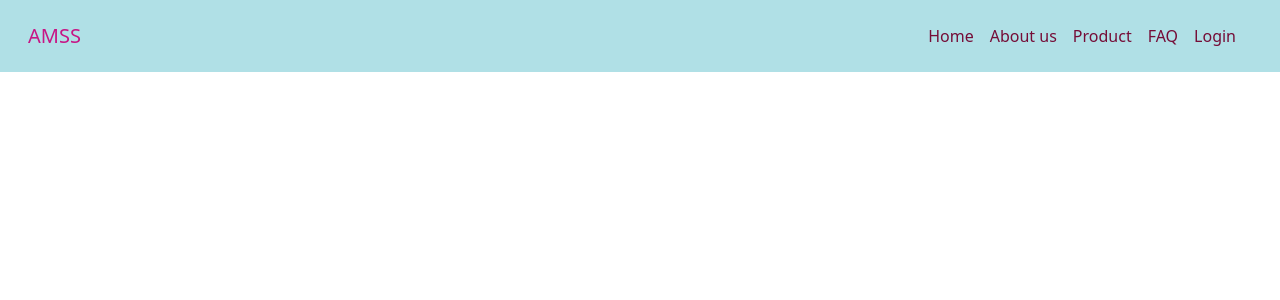
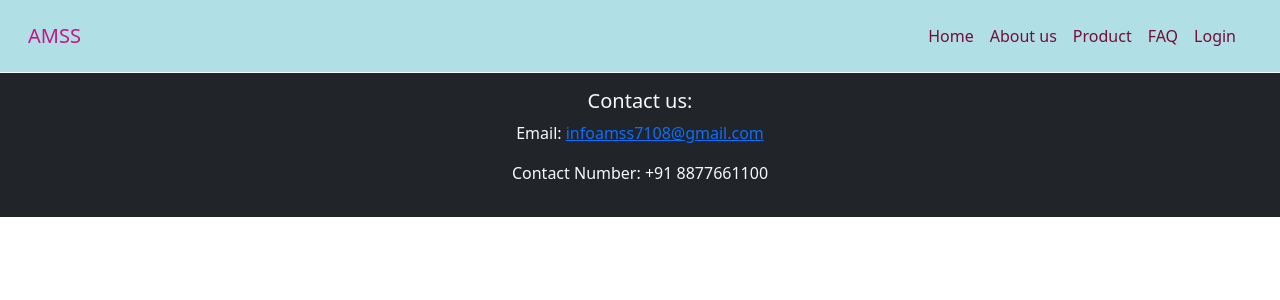
Before and after one commit to tripods123/AMSS-MERN, a React (Create React App) app in the folder frontend/: page / in a window 1280 px wide. Shown: the top 300 px of the page. Built offline with nearby package versions, Linux system fonts and the light colour scheme.

Commit message:
added footer

```diff
--- a/frontend/public/index.html
+++ b/frontend/public/index.html
@@ -27,7 +27,7 @@
       work correctly both with client-side routing and a non-root public URL.
       Learn how to configure a non-root public URL by running `npm run build`.
     -->
-    <title>React App</title>
+    <title>Online Shopping site for used Automobile Parts</title>
   </head>
   <body>
     <noscript>You need to enable JavaScript to run this app.</noscript>
--- a/frontend/src/App.js
+++ b/frontend/src/App.js
@@ -3,12 +3,14 @@ import Header from './components/header';
 import 'bootstrap/dist/css/bootstrap.min.css';
 import './App.css';
 import MainRouter from './components/MainRouter';
+import Footer from './components/Footer';
 
 function App() {
   return (
     <div className="App" style={{'minHeight':'100vh','height':'100%'}}>
         <Header />
         <MainRouter/>
+        <Footer/>
     </div>
   );
 }
--- /dev/null
+++ b/frontend/src/components/Footer.js
@@ -0,0 +1,13 @@
+import React from 'react'
+import {Link} from 'react-router-dom';
+
+const Footer = () => {
+    return (
+        <div className='bg-dark text-light py-3' style={{position: 'absolute', top: 'auto', width: '100%'}}>
+            <h5>Contact us:</h5>
+            <p>Email: <Link href="mailto:infoamss7108@gmail.com">infoamss7108@gmail.com</Link></p>
+            <p>Contact Number: +91 8877661100</p>
+        </div>
+    )
+}
+export default Footer;
```
